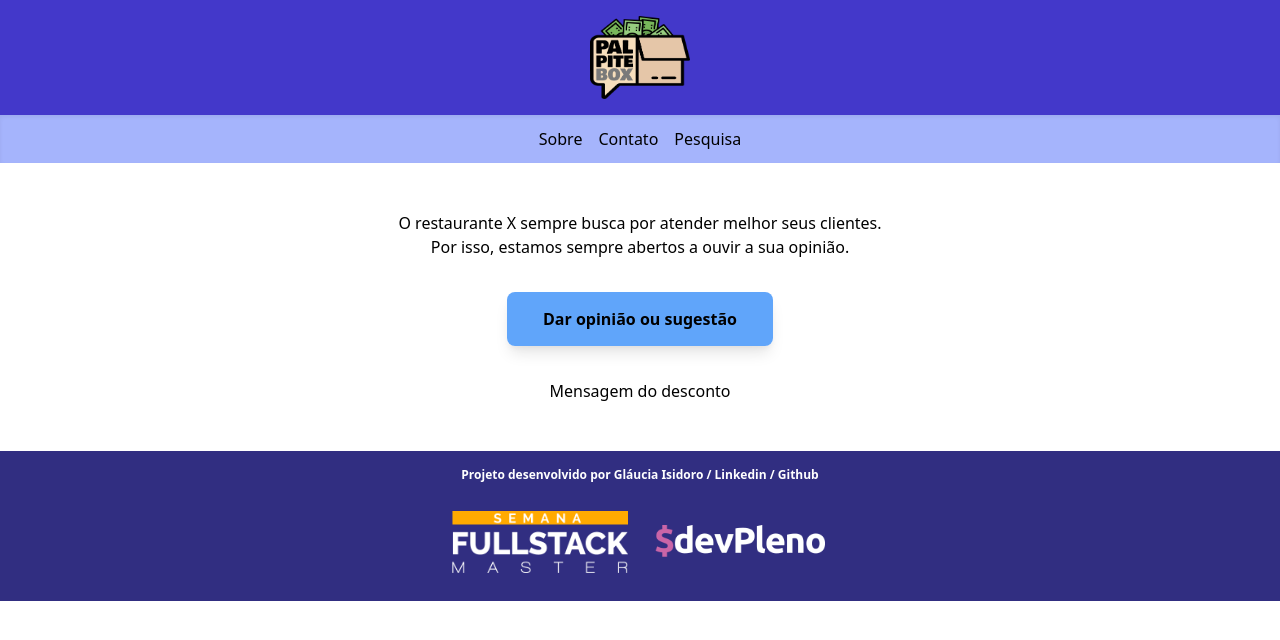
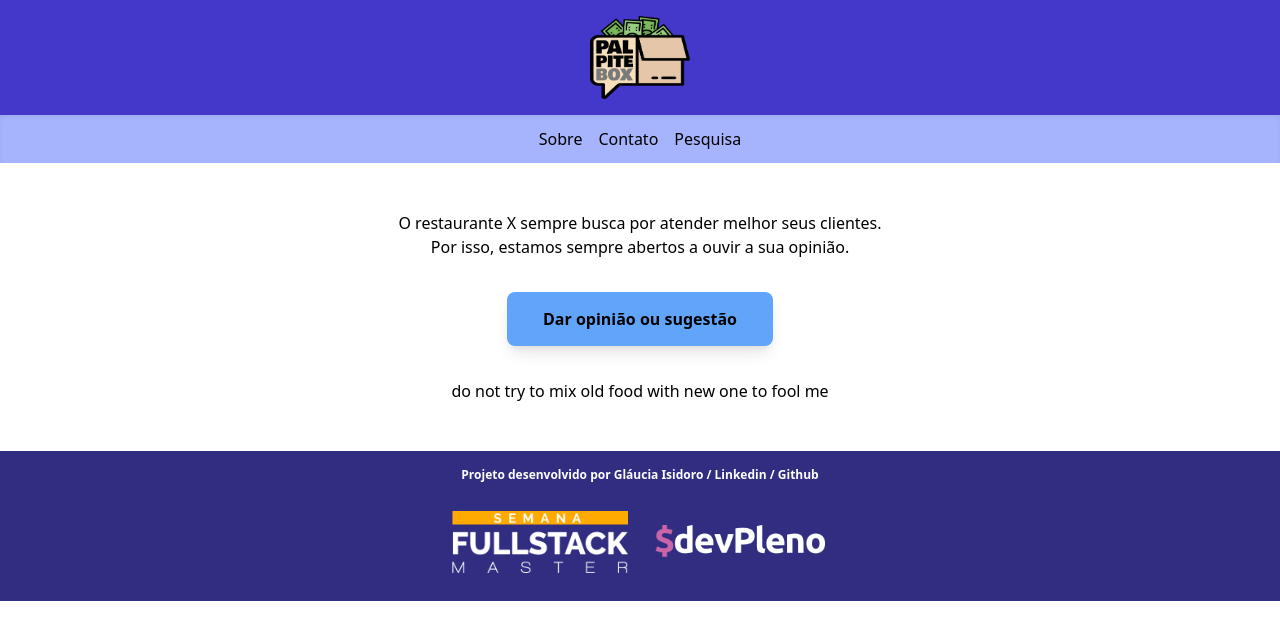
Before and after one commit to glau-isidoro/palpitebox, a Next.js app: page / in a window 1280 px wide. Shown: the top 640 px of the page. Built offline with nearby package versions, Linux system fonts and the light colour scheme.

Commit message:
api example

```diff
--- a/package.json
+++ b/package.json
@@ -18,6 +18,7 @@
     "postcss-import": "^14.0.0",
     "react": "^17.0.1",
     "react-dom": "^17.0.1",
+    "swr": "^0.4.0",
     "tailwindcss": "^2.0.2"
   }
 }
--- /dev/null
+++ b/pages/api/get-promo.js
@@ -0,0 +1,6 @@
+export default async (req, res) => {
+  res.end(JSON.stringify({
+    showCoupon: true,
+    message: 'do not try to mix old food with new one to fool me'
+  }))
+}
--- a/pages/index.js
+++ b/pages/index.js
@@ -1,7 +1,11 @@
 import React from 'react'
 import Link from 'next/link'
+import useSWR from 'swr'
+
+const fetcher = (...args) => fetch(...args).then(res => res.json())
 
 const Index = () => {
+  const { data, error } = useSWR('/api/get-promo', fetcher)
   return (
     <div>
       <p className='mt-12 text-center'>
@@ -13,9 +17,12 @@ const Index = () => {
           <a className='bg-blue-400 px-9 py-4 font-bold rounded-lg shadow-lg hover:shadow'>Dar opinião ou sugestão</a>
         </Link>
       </div>
-      <p className='my-12 text-center'>
-        Mensagem do desconto
-      </p>
+      {!data && <p>Carregando...</p>}
+      {!error && data && data.showCoupon &&
+        <p className='my-12 text-center'>
+          {data.message}
+        </p>
+      }
     </div>
   )
 }
```
Also changed, not shown: 2 other files (tests, documents, lock files or other folders).
